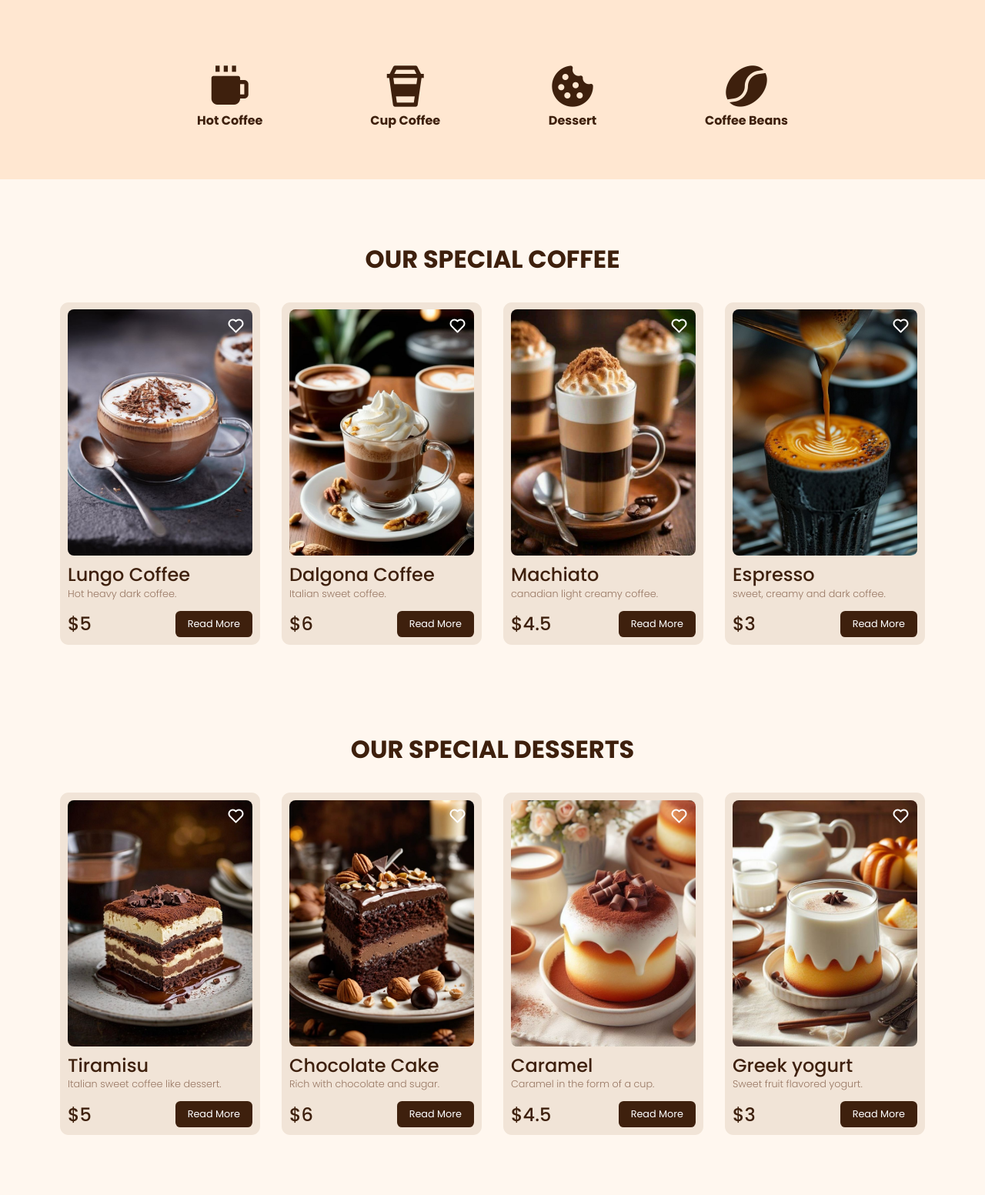
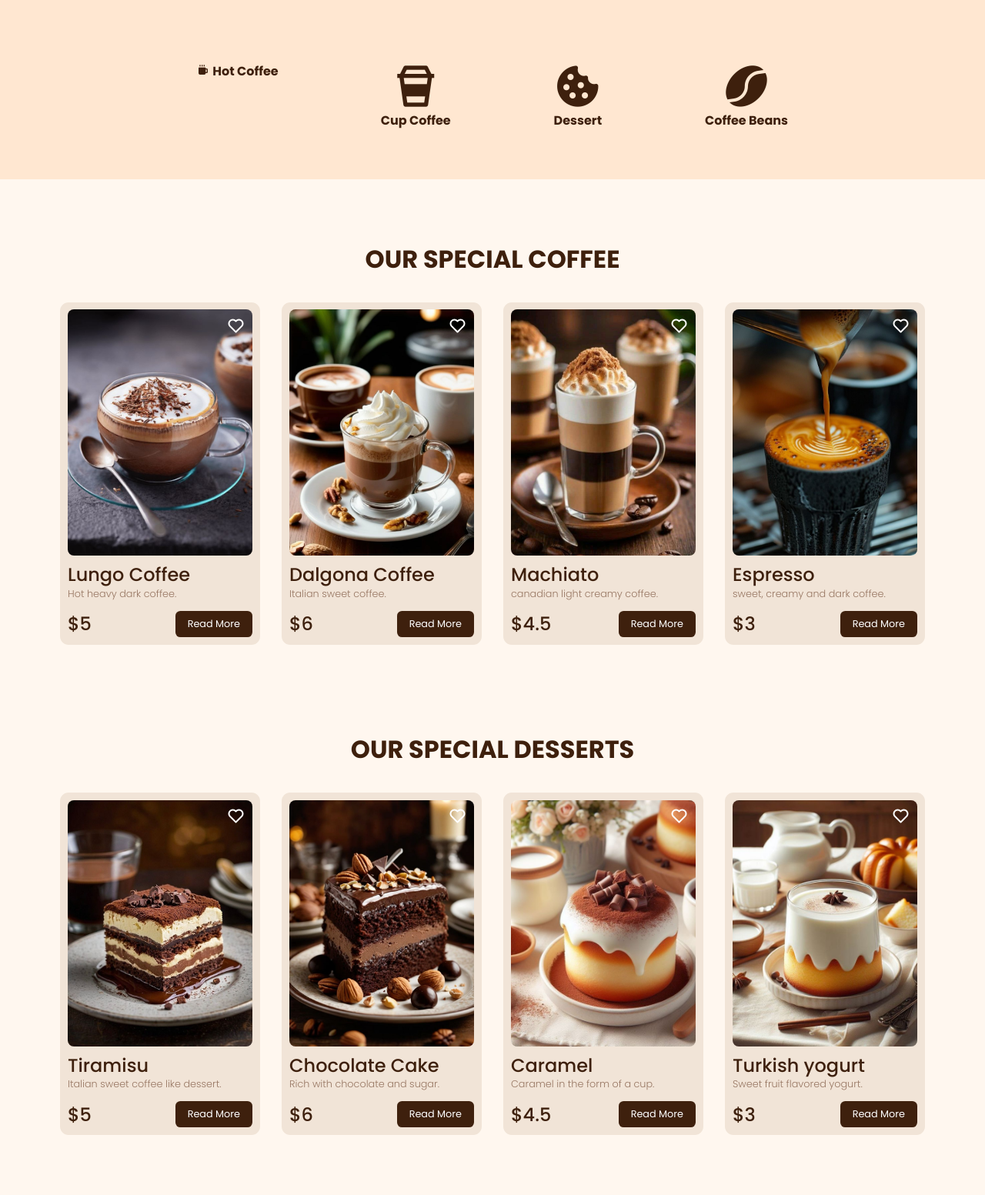
Before and after one commit to hikkiprogrammer/website-demo, a plain HTML site: page index.html in a window 1280 px wide. Shown: the part 759-2312 px from the top of the page at 77% size. Drawn offline with nearby package versions, Linux system fonts and the light colour scheme.

Commit message:
Add files via upload

```diff
--- a/index.html
+++ b/index.html
@@ -34,7 +34,7 @@
         </div>
 
         <div class="categories back-clr-main">
-            <div class="type">
+            <div class="`">
                 <i class='clr-third bx bxs-coffee'></i>
                 <span class="fw-bold clr-third ">Hot Coffee</span>
             </div>
@@ -143,7 +143,7 @@
                     </div>
                     <div class="product back-clr-accent">
                         <img class="product4-img" src="images/dessert4.jpg" alt="">
-                        <h3 class="product-name fs-200 fw-medium clr-third">Greek yogurt</h3>
+                        <h3 class="product-name fs-200 fw-medium clr-third">Turkish yogurt</h3>
                         <p class="description fw-light clr-details fs-100">Sweet fruit flavored yogurt.</p>
                         <div class="read-more">
                             <h4 class="price fs-200 fw-medium clr-third">$3</h4>
```
